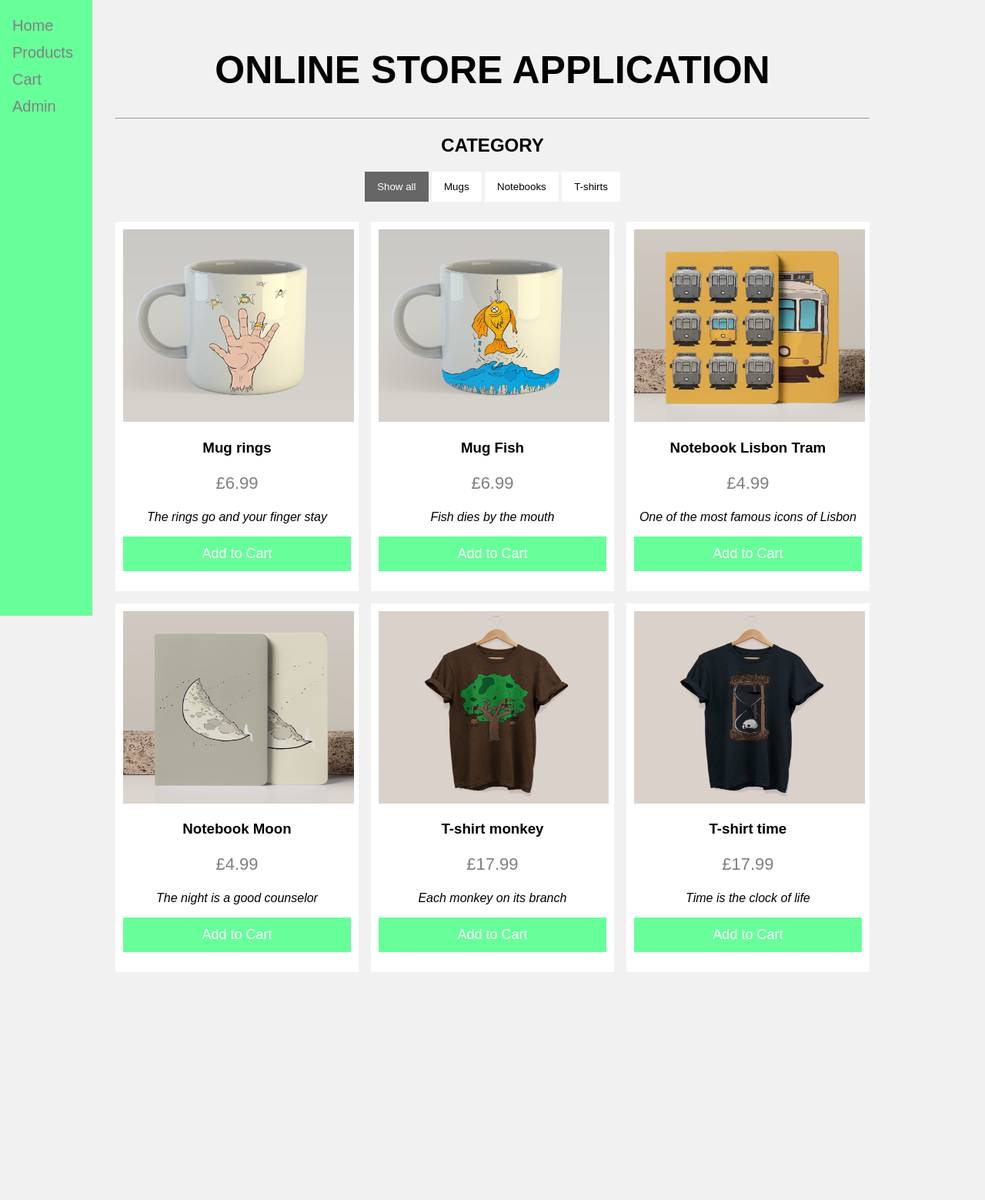
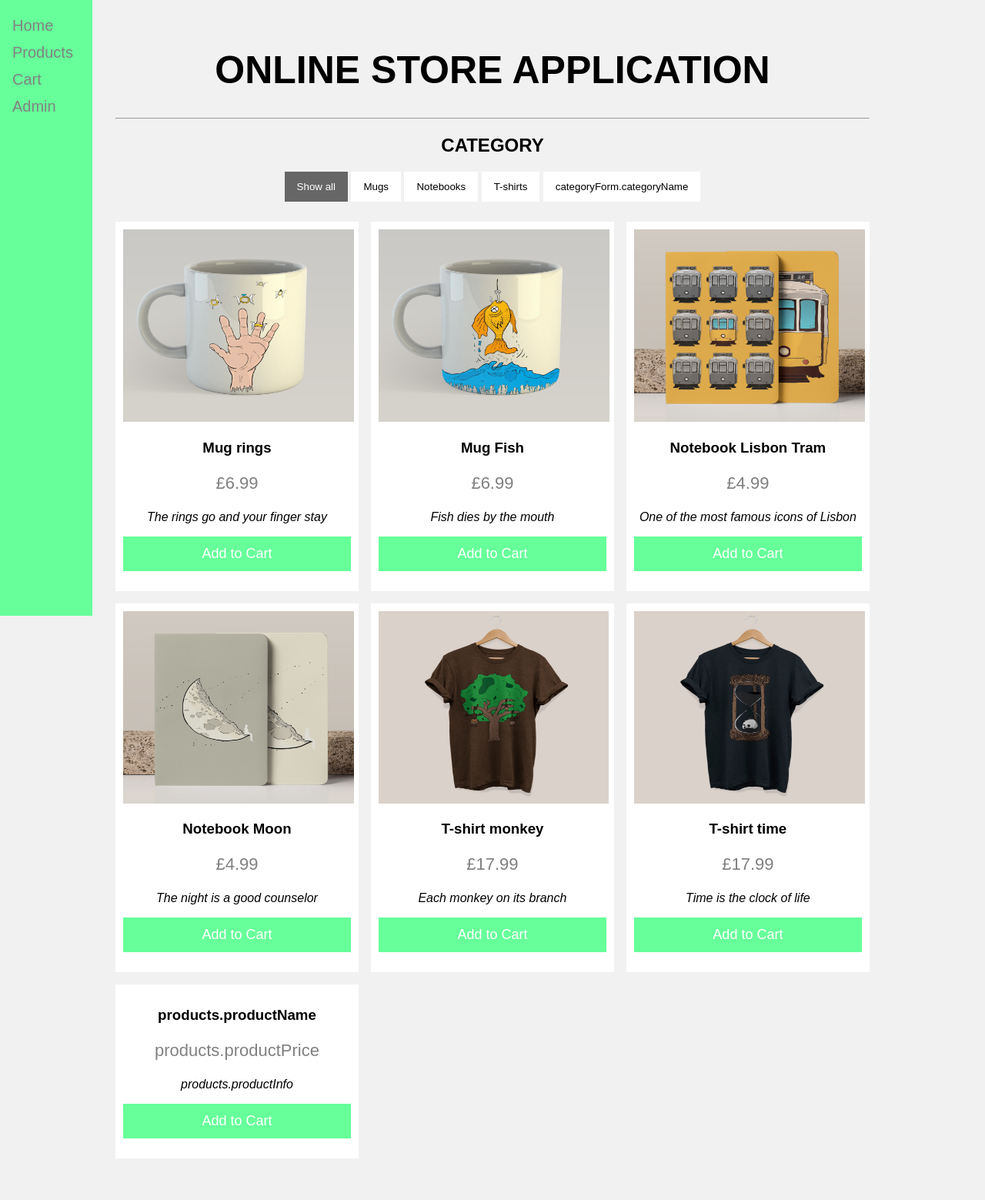
Before and after one commit to AlinaDenisaB/DevOpsRepo, a Flask app: page /products in a window 1280 px wide. Shown: the whole page at 77% size. Before the commit the page ends 1263 px from the top, so only its background shows below. Run offline with Flask 2, Linux system fonts and the light colour scheme.

Commit message:
Database categories working

```diff
--- a/flask-app/application/forms.py
+++ b/flask-app/application/forms.py
@@ -10,7 +10,7 @@
             Length(min=2, max=100)
         ]
     )
-    submit=SubmitField('Add category')
+    submit=SubmitField('Add category!')
 
 class ProductForm(FlaskForm):
     productName = StringField('ProductName',
@@ -35,4 +35,4 @@
             DataRequired()
         ]
     )
-    submit=SubmitField('Add product')
+    submit=SubmitField('Add product!')
--- a/flask-app/application/routes.py
+++ b/flask-app/application/routes.py
@@ -18,17 +18,16 @@
     return render_template('cart.html', title='Cart')
 @app.route('/admin', methods=['GET', 'POST'])
 def admin():
-    session=db.session
-    categoryForm = CategoryForm()
+    categoryForm=CategoryForm()
     if categoryForm.validate_on_submit():
-        categories = categories(category=categoryForm.categoryName.data)
-        db.session.add(categories)
+        category=categories(categoryName=categoryForm.categoryName.data)
+        db.session.add(category)
         db.session.commit()
         return redirect(url_for('products'))
-    productForm = ProductForm()
+    productForm=ProductForm()
     if productForm.validate_on_submit():
-        products = products(productName=productForm.productName.data, productIMG=productForm.productIMG.data, productInfo=productForm.productInfo.data, productPrice=productForm.productPrice.data)
-        db.session.add(products)
+        product=products(productName=productForm.productName.data, productInfo=productForm.productInfo.data, productIMG=productForm.productIMG.data, productPrice=productForm.productPrice.data)
+        db.session.add(product)
         db.session.commit()
         return redirect(url_for('products'))
     return render_template('admin.html', title="Admin", categoryForm=categoryForm, productForm=productForm)
--- a/flask-app/application/templates/admin.html
+++ b/flask-app/application/templates/admin.html
@@ -22,6 +22,9 @@
             </div>
         </form>
 </div>
+<br>
+<hr>
+<br>
 <div class='form'>
         <form method='POST' action=''>
             {{ productForm.hidden_tag() }}
@@ -78,5 +81,8 @@
             </div>
         </form>
 </div>
+<br>
+<hr>
+<br>
 
 {% endblock %}
--- a/flask-app/application/templates/products.html
+++ b/flask-app/application/templates/products.html
@@ -157,6 +157,7 @@
   <button class="btn" onclick="filterSelection('mugs')"> Mugs</button>
   <button class="btn" onclick="filterSelection('notebooks')"> Notebooks</button>
   <button class="btn" onclick="filterSelection('tshirts')"> T-shirts</button>
+  <button class="btn" onclick="filterSelection('categoryName')">categoryForm.categoryName</button>
 </div>
 
 <div class="row">
@@ -214,7 +215,15 @@
       <p><button>Add to Cart</button></p>
     </div>
   </div>
-
+  <div class="column category.categoryName">
+    <div class="content" align="center">
+      <img=products.productIMG alt="products.productName" height="250" width="300">
+      <h3>products.productName</h3>
+      <p class="price">products.productPrice</p>
+      <p><i>products.productInfo</i></p>
+      <p><button>Add to Cart</button></p>
+    </div>
+  </div>
 </div>
 
 </div>
--- a/flask-app/application/views.py
+++ b/flask-app/application/views.py
@@ -1,8 +1,8 @@
 from django.shortcuts import render, redirect, get_object_or_404
 from django.views.decorators.http import require_POST
-from shop.models import Product
+from application.models import products
 from .cart import Cart
-from .forms import CartAddProductForm
+from .forms import productForm
 
 
 @require_POST
--- a/flask-app/create.py
+++ b/flask-app/create.py
@@ -1,5 +1,5 @@
 from application import db
 from application.models import categories, products
 
-#db.drop_all()
+db.drop_all()
 db.create_all()
```
Also changed, not shown: flask-app/application/models.py (+10 -9 lines).
